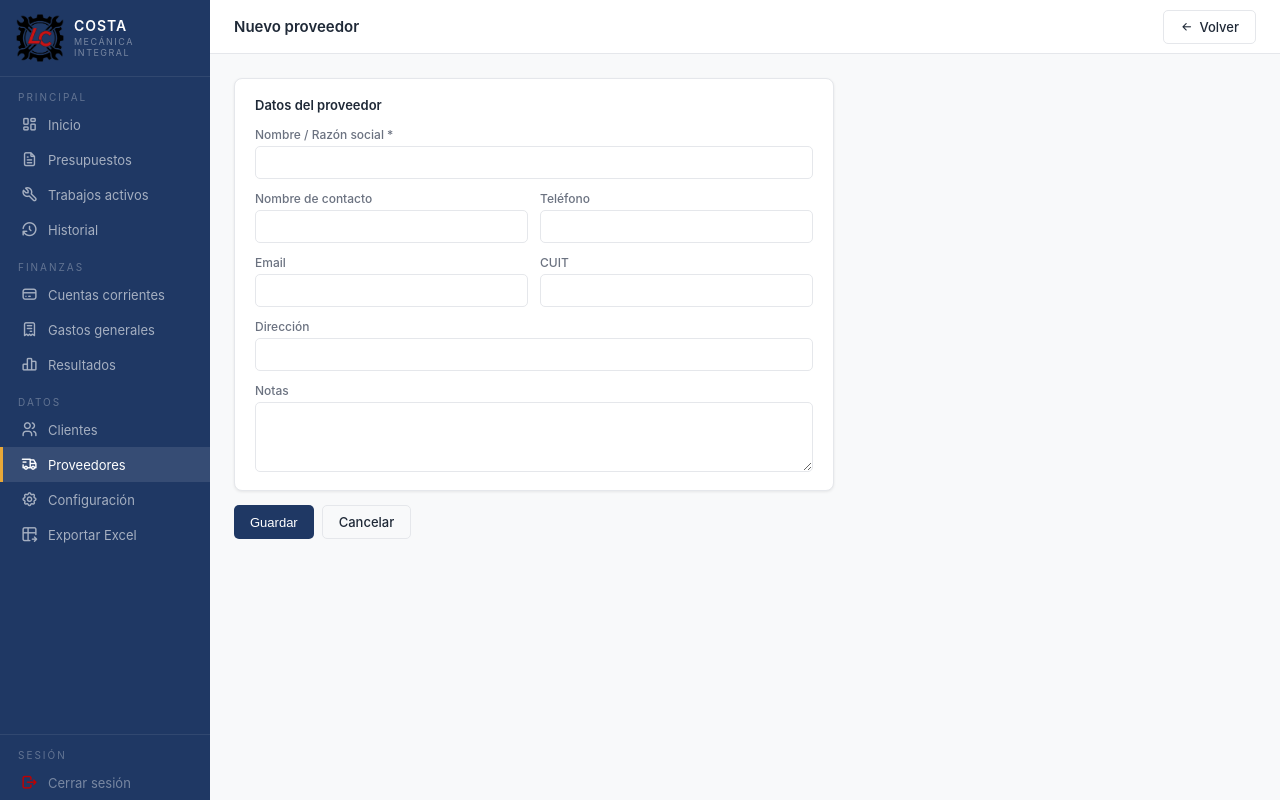
After one commit to ChristianGarciaGuardado/TallerCosta, a Flask app: page /proveedores/nuevo in a window 1280 px wide. The commit adds this page. Run offline with Flask 3, Linux system fonts and the light colour scheme; a user stored in the database is signed in.

Commit message:
Agrega gestion de proveedores y desplegable en carga de gastos
Replica la estructura de Clientes para un nuevo modulo de Proveedores
(modelo, listado con busqueda, alta y edicion, hoja en el Excel). El
campo "Proveedor" de los formularios de gastos (trabajo y generales)
pasa de texto libre a un desplegable con los proveedores cargados.

Co-Authored-By: Claude Sonnet 5 <noreply@anthropic.com>
Claude-Session: https://claude.ai/code/session_01EaydJ1m7U7tF2FNkP6V9aY

```diff
--- a/app.py
+++ b/app.py
@@ -47,6 +47,18 @@ class Cliente(db.Model):
     creado = db.Column(db.DateTime, default=hora_argentina)
     presupuestos = db.relationship('Presupuesto', backref='cliente', lazy=True)
     trabajos = db.relationship('Trabajo', backref='cliente', lazy=True)
+
+class Proveedor(db.Model):
+    """Proveedores del taller"""
+    id = db.Column(db.Integer, primary_key=True)
+    nombre = db.Column(db.String(100), nullable=False)
+    contacto = db.Column(db.String(100))
+    telefono = db.Column(db.String(30))
+    email = db.Column(db.String(100))
+    direccion = db.Column(db.String(200))
+    cuit = db.Column(db.String(20))
+    notas = db.Column(db.Text)
+    creado = db.Column(db.DateTime, default=hora_argentina)
 
 class Presupuesto(db.Model):
     """Presupuestos generados para clientes"""
@@ -362,6 +374,51 @@ def editar_cliente(id):
         db.session.commit()
         return redirect(url_for('clientes'))
     return render_template('cliente_form.html', cliente=c)
+
+# ═══════════════════════════════════════════════════════
+# RUTAS — PROVEEDORES
+# ═══════════════════════════════════════════════════════
+
+@app.route('/proveedores')
+def proveedores():
+    q = request.args.get('q', '')
+    if q:
+        lista = Proveedor.query.filter(Proveedor.nombre.ilike(f'%{q}%')).order_by(Proveedor.nombre).all()
+    else:
+        lista = Proveedor.query.order_by(Proveedor.nombre).all()
+    return render_template('proveedores.html', proveedores=lista, q=q)
+
+@app.route('/proveedores/nuevo', methods=['GET', 'POST'])
+def nuevo_proveedor():
+    if request.method == 'POST':
+        p = Proveedor(
+            nombre=request.form['nombre'],
+            contacto=request.form.get('contacto'),
+            telefono=request.form.get('telefono'),
+            email=request.form.get('email'),
+            direccion=request.form.get('direccion'),
+            cuit=request.form.get('cuit'),
+            notas=request.form.get('notas')
+        )
+        db.session.add(p)
+        db.session.commit()
+        return redirect(url_for('proveedores'))
+    return render_template('proveedor_form.html', proveedor=None)
+
+@app.route('/proveedores/<int:id>/editar', methods=['GET', 'POST'])
+def editar_proveedor(id):
+    p = Proveedor.query.get_or_404(id)
+    if request.method == 'POST':
+        p.nombre = request.form['nombre']
+        p.contacto = request.form.get('contacto')
+        p.telefono = request.form.get('telefono')
+        p.email = request.form.get('email')
+        p.direccion = request.form.get('direccion')
+        p.cuit = request.form.get('cuit')
+        p.notas = request.form.get('notas')
+        db.session.commit()
+        return redirect(url_for('proveedores'))
+    return render_template('proveedor_form.html', proveedor=p)
 
 # ═══════════════════════════════════════════════════════════════════════
 # RUTAS — PRESUPUESTOS (CONSOLIDADO Y SEGURO)
@@ -867,8 +924,10 @@ def detalle_trabajo(id):
     t = Trabajo.query.get_or_404(id)
     categorias = get_opciones('categoria_gasto')
     formas_pago = get_opciones('forma_pago')
+    proveedores = Proveedor.query.order_by(Proveedor.nombre).all()
     return render_template('detalle_trabajo.html', trabajo=t,
-                           categorias=categorias, formas_pago=formas_pago)
+                           categorias=categorias, formas_pago=formas_pago,
+                           proveedores=proveedores)
 
 @app.route('/trabajos/<int:id>/estado', methods=['POST'])
 def cambiar_estado_trabajo(id):
@@ -1014,8 +1073,10 @@ def gastos_generales():
         db.session.commit()
         return redirect(url_for('gastos_generales'))
     lista = GastoGeneral.query.order_by(GastoGeneral.fecha.desc()).limit(50).all()
+    proveedores = Proveedor.query.order_by(Proveedor.nombre).all()
     return render_template('gastos_generales.html', gastos=lista,
-                           categorias=categorias, formas_pago=formas_pago)
+                           categorias=categorias, formas_pago=formas_pago,
+                           proveedores=proveedores)
 
 @app.route('/gastos-generales/<int:id>/anular', methods=['POST'])
 def anular_gasto_general(id):
@@ -1134,6 +1195,14 @@ def exportar_excel():
     for c in Cliente.query.order_by(Cliente.empresa).all():
         ws.append([c.id, c.empresa, c.contacto, c.telefono, c.email, c.direccion, c.cuit])
 
+    # ── Hoja Proveedores ────────────────────────────────
+    wsp = wb.create_sheet("Proveedores")
+    headersp = ['ID', 'Nombre', 'Contacto', 'Teléfono', 'Email', 'Dirección', 'CUIT']
+    for ci, h in enumerate(headersp, 1):
+        hdr_style(wsp.cell(1, ci), h)
+    for pr in Proveedor.query.order_by(Proveedor.nombre).all():
+        wsp.append([pr.id, pr.nombre, pr.contacto, pr.telefono, pr.email, pr.direccion, pr.cuit])
+
     # ── Hoja Presupuestos ──────────────────────────────
     ws2 = wb.create_sheet("Presupuestos")
     headers2 = ['ID', 'Número', 'Cliente', 'Tipo Equipo', 'Identificador', 'Marca',
--- a/templates/base.html
+++ b/templates/base.html
@@ -367,6 +367,9 @@
     <a href="/clientes" class="nav-item {% if 'cliente' in request.endpoint %}active{% endif %}">
         <i class="ti ti-users"></i> Clientes
     </a>
+    <a href="/proveedores" class="nav-item {% if 'proveedor' in request.endpoint %}active{% endif %}">
+        <i class="ti ti-truck-delivery"></i> Proveedores
+    </a>
     <a href="/configuracion" class="nav-item {% if request.endpoint == 'configuracion' %}active{% endif %}">
         <i class="ti ti-settings"></i> Configuración
     </a>
--- /dev/null
+++ b/templates/proveedor_form.html
@@ -0,0 +1,51 @@
+{% extends "base.html" %}
+{% block title %}{% if proveedor %}Editar proveedor{% else %}Nuevo proveedor{% endif %}{% endblock %}
+{% block topbar_title %}{% if proveedor %}Editar proveedor{% else %}Nuevo proveedor{% endif %}{% endblock %}
+{% block topbar_actions %}
+<a href="/proveedores" class="btn btn-ghost"><i class="ti ti-arrow-left"></i> Volver</a>
+{% endblock %}
+{% block content %}
+
+<div style="max-width:600px">
+<form method="post">
+    <div class="card">
+        <div class="card-title">Datos del proveedor</div>
+        <div class="form-grid form-grid-2">
+            <div class="field form-full">
+                <label>Nombre / Razón social *</label>
+                <input type="text" name="nombre" value="{{ proveedor.nombre if proveedor else '' }}" required>
+            </div>
+            <div class="field">
+                <label>Nombre de contacto</label>
+                <input type="text" name="contacto" value="{{ proveedor.contacto if proveedor else '' }}">
+            </div>
+            <div class="field">
+                <label>Teléfono</label>
+                <input type="text" name="telefono" value="{{ proveedor.telefono if proveedor else '' }}">
+            </div>
+            <div class="field">
+                <label>Email</label>
+                <input type="email" name="email" value="{{ proveedor.email if proveedor else '' }}">
+            </div>
+            <div class="field">
+                <label>CUIT</label>
+                <input type="text" name="cuit" value="{{ proveedor.cuit if proveedor else '' }}">
+            </div>
+            <div class="field form-full">
+                <label>Dirección</label>
+                <input type="text" name="direccion" value="{{ proveedor.direccion if proveedor else '' }}">
+            </div>
+            <div class="field form-full">
+                <label>Notas</label>
+                <textarea name="notas">{{ proveedor.notas if proveedor else '' }}</textarea>
+            </div>
+        </div>
+    </div>
+    <div style="display:flex;gap:8px">
+        <button type="submit" class="btn btn-primary">Guardar</button>
+        <a href="/proveedores" class="btn btn-ghost">Cancelar</a>
+    </div>
+</form>
+</div>
+
+{% endblock %}
```
Also changed, not shown: templates/detalle_trabajo.html (+6 -1 lines), templates/gastos_generales.html (+6 -1 lines), templates/proveedores.html (added, +42 -0 lines).
